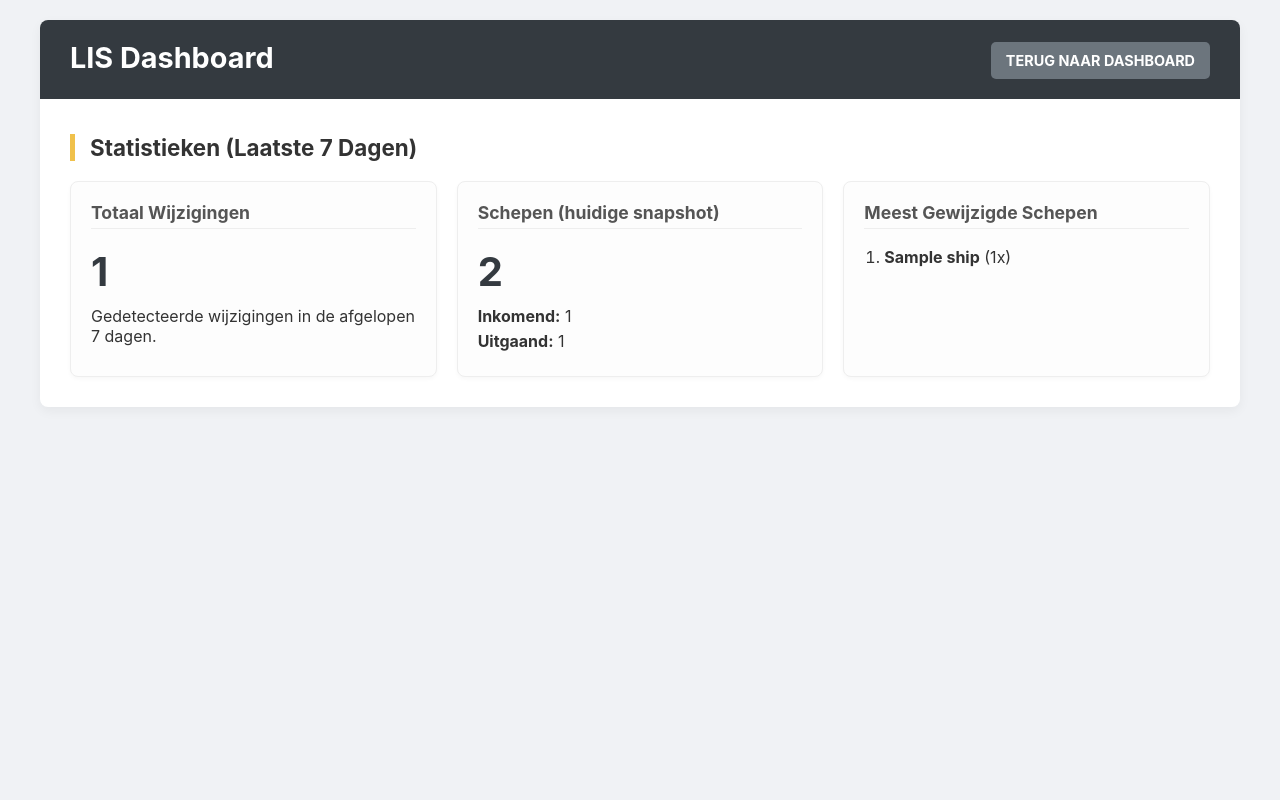
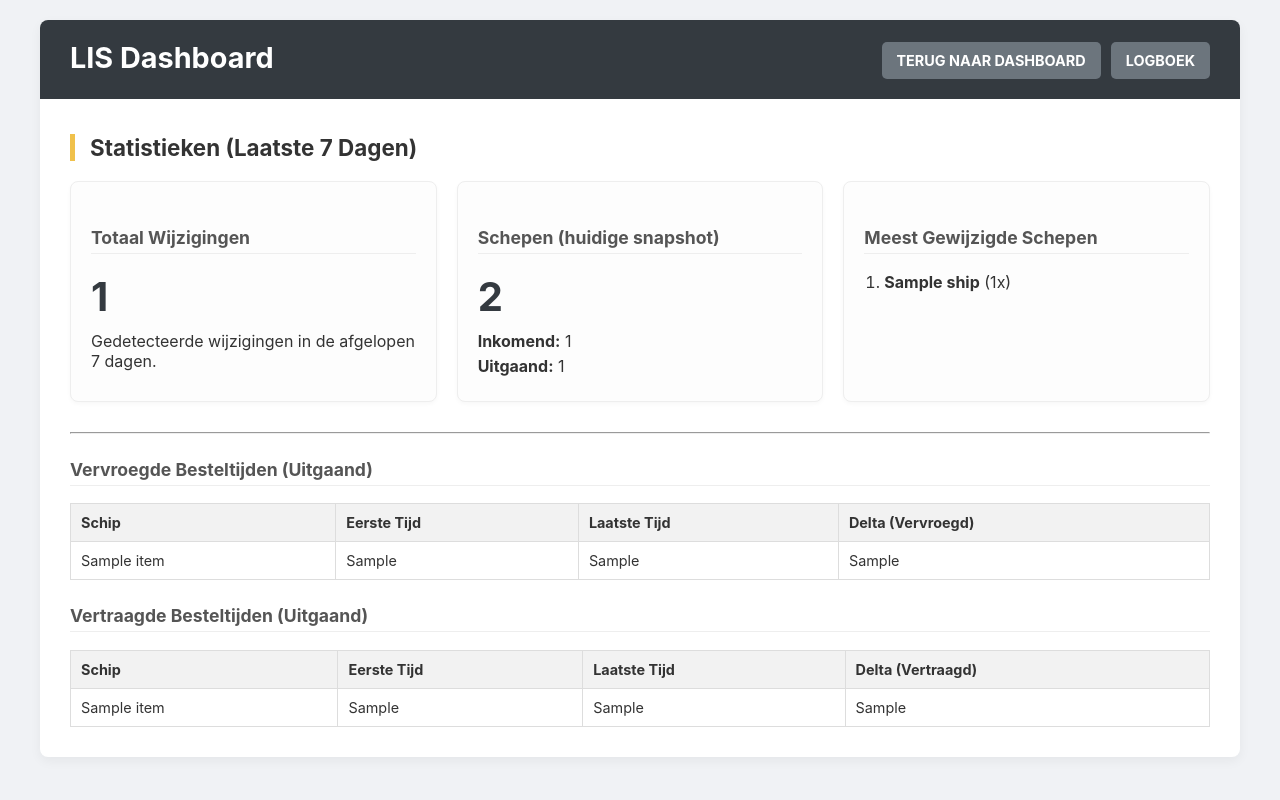
Before and after one commit to simoens/lis-cron-job, a Flask app: template templates/statistieken.html in a window 1280 px wide. Run offline with Flask 3, Linux system fonts and the light colour scheme; the template is opened without the code that fills it: most values are stand-ins (such as "Sample title", 1, 10 or a date in 2020); some libraries are stand-ins or nearby versions.

Commit message:
Update statistieken.html

```diff
--- a/templates/statistieken.html
+++ b/templates/statistieken.html
@@ -59,12 +59,20 @@
             margin-top: 25px;
             margin-bottom: 20px;
         }
+        h3 {
+            margin-top: 25px;
+            font-size: 1.1em;
+            color: #555;
+            border-bottom: 1px solid #eee;
+            padding-bottom: 5px;
+        }
 
         /* Stijlen voor statistiek-kaarten */
         .stats-grid {
             display: grid;
             grid-template-columns: repeat(auto-fit, minmax(250px, 1fr));
             gap: 20px;
+            margin-bottom: 30px; /* Ruimte voor de nieuwe tabellen */
         }
         .stat-card {
             background-color: #fdfdfd;
@@ -72,13 +80,6 @@
             padding: 20px;
             border-radius: 8px;
             box-shadow: 0 2px 4px rgba(0,0,0,0.03);
-        }
-        .stat-card h3 {
-            margin-top: 0;
-            font-size: 1.1em;
-            color: #555;
-            border-bottom: 1px solid #eee;
-            padding-bottom: 5px;
         }
         .stat-card .value {
             font-size: 2.5em;
@@ -97,6 +98,30 @@
             font-size: 1em;
             margin-bottom: 5px;
         }
+
+        /* Stijlen voor de nieuwe tabellen */
+        table {
+            width: 100%;
+            border-collapse: collapse;
+            margin-top: 15px;
+            font-size: 0.9em;
+        }
+        th, td {
+            border: 1px solid #ddd;
+            padding: 10px;
+            text-align: left;
+        }
+        th {
+            background-color: #f2f2f2;
+        }
+        tr:nth-child(even) {
+            background-color: #f9f9f9;
+        }
+        /* Markeer data in het verleden */
+        .in-past {
+            color: #999;
+            text-decoration: line-through;
+        }
     </style>
 </head>
 <body>
@@ -104,8 +129,8 @@
     <div class="container">
 
         <div class="header-bar">
+            <a href="{{ url_for('logboek') }}" class="button" style="background-color: #6c757d; margin-left: 10px;">Logboek</a>
             <a href="{{ url_for('home') }}" class="button" style="background-color: #6c757d; margin-left: 10px;">Terug naar Dashboard</a>
-
             <a href="{{ url_for('home') }}"><h1>LIS Dashboard</h1></a>
         </div>
 
@@ -140,8 +165,62 @@
                         <p>Geen wijzigingen gevonden.</p>
                     {% endif %}
                 </div>
+            </div>
 
-            </div>
+            <hr>
+
+            <h3>Vervroegde Besteltijden (Uitgaand)</h3>
+            {% if stats.vervroegd %}
+                <table>
+                    <thead>
+                        <tr>
+                            <th>Schip</th>
+                            <th>Eerste Tijd</th>
+                            <th>Laatste Tijd</th>
+                            <th>Delta (Vervroegd)</th>
+                        </tr>
+                    </thead>
+                    <tbody>
+                        {% for item in stats.vervroegd %}
+                            <tr class="{% if item.is_in_verleden %}in-past{% endif %}">
+                                <td>{{ item.ship_name }}</td>
+                                <td>{{ item.eerste_tijd }}</td>
+                                <td>{{ item.laatste_tijd }}</td>
+                                <td>{{ item.delta_str }}</td>
+                            </tr>
+                        {% endfor %}
+                    </tbody>
+                </table>
+            {% else %}
+                <p>Geen vervroegde schepen gevonden.</p>
+            {% endif %}
+
+            <h3>Vertraagde Besteltijden (Uitgaand)</h3>
+            {% if stats.vertraagd %}
+                <table>
+                    <thead>
+                        <tr>
+                            <th>Schip</th>
+                            <th>Eerste Tijd</th>
+                            <th>Laatste Tijd</th>
+                            <th>Delta (Vertraagd)</th>
+                        </tr>
+                    </thead>
+                    <tbody>
+                        {% for item in stats.vertraagd %}
+                            <tr class="{% if item.is_in_verleden %}in-past{% endif %}">
+                                <td>{{ item.ship_name }}</td>
+                                <td>{{ item.eerste_tijd }}</td>
+                                <td>{{ item.laatste_tijd }}</td>
+                                <td>{{ item.delta_str }}</td>
+                            </tr>
+                        {% endfor %}
+                    </tbody>
+                </table>
+            {% else %}
+                <p>Geen vertraagde schepen gevonden.</p>
+            {% endif %}
+
         </div>
     </div>
 
```
